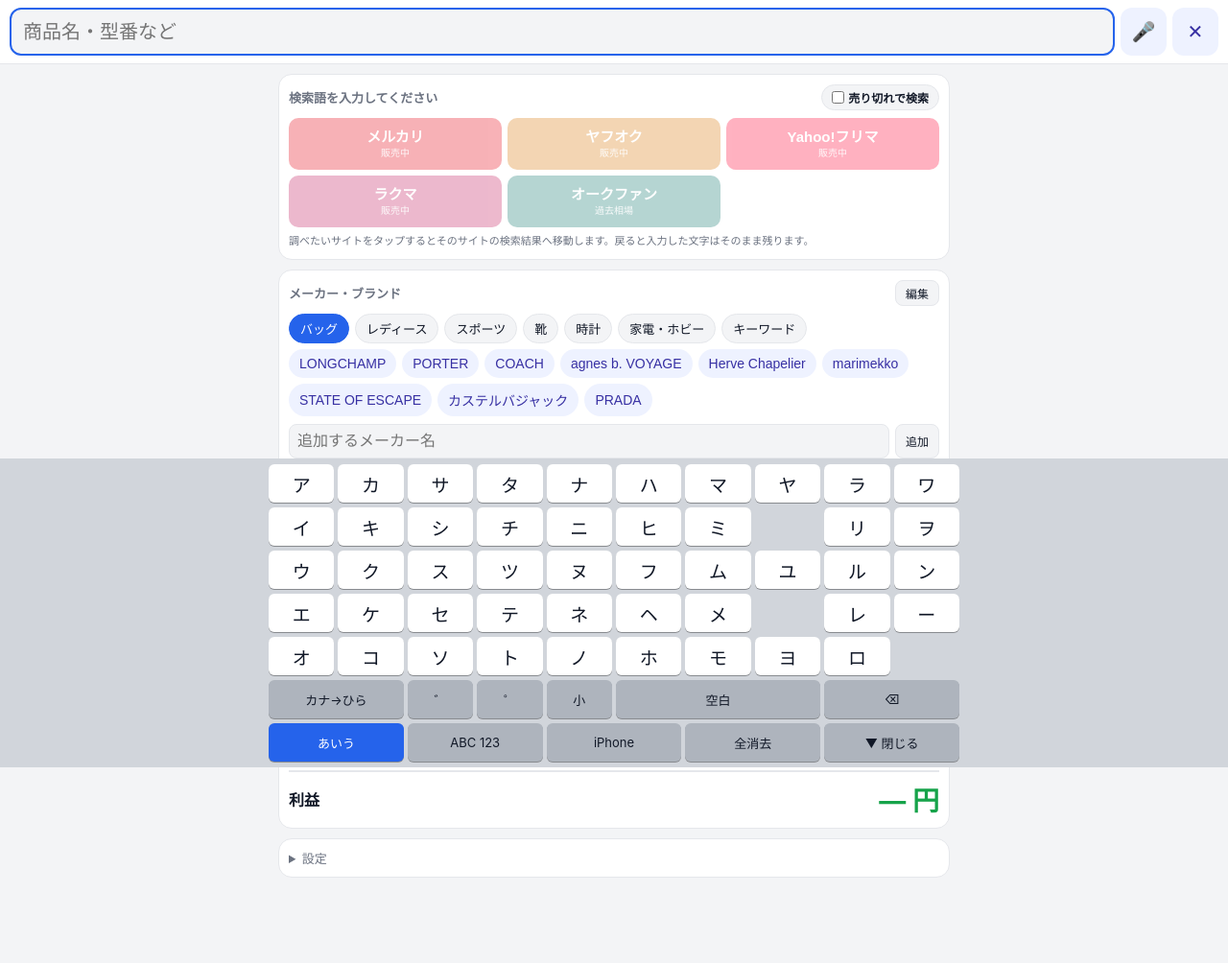
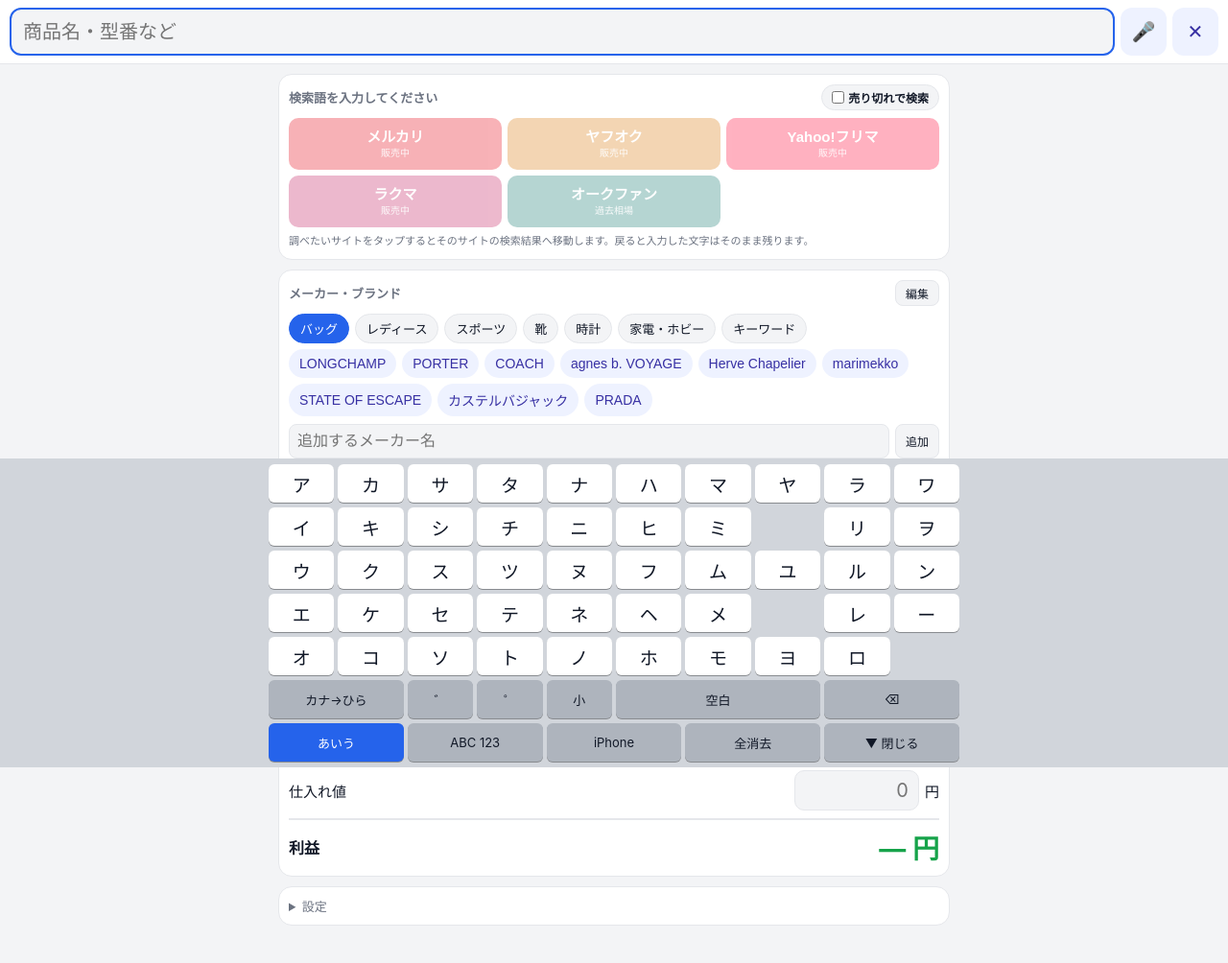
Before and after one commit to ymori3papa-alt/sedori-multi-search, a plain HTML site: page index.html in a window 1280 px wide. Shown: the top 1004 px of the page at 96% size. Drawn offline with Linux system fonts and the light colour scheme.

Commit message:
利益計算に仕入れ値と利益率を追加
Co-Authored-By: Claude Opus 5.5 <noreply@anthropic.com>

```diff
--- a/index.html
+++ b/index.html
@@ -96,6 +96,8 @@
     padding-top:8px; font-size:16px; font-weight:700; }
   #cProfit { font-size:28px; color:#16a34a; }
   #cProfit.neg { color:var(--danger); }
+  .profitRow > span { text-align:right; }
+  #cRatio { display:block; font-size:12px; font-weight:400; color:var(--sub); }
 
   /* ---- 画面キーボード ---- */
   .kb { position:fixed; left:0; right:0; bottom:0; z-index:20; background:var(--kbbg);
@@ -155,7 +157,8 @@
       <label>販売価格<span><input id="cSell" inputmode="numeric" placeholder="0"> 円</span></label>
       <label>手数料<span><input id="cRate" inputmode="decimal" class="short"> % <b id="cFee" class="minus">−0 円</b></span></label>
       <label>送料<span><input id="cShip" inputmode="numeric"> 円</span></label>
-      <div class="profitRow">利益 <output id="cProfit">0 円</output></div>
+      <label>仕入れ値<span><input id="cBuy" inputmode="numeric" placeholder="0"> 円</span></label>
+      <div class="profitRow">利益 <span><output id="cProfit">0 円</output><small id="cRatio"></small></span></div>
     </div>
   </section>
 
@@ -542,9 +545,9 @@ function renderHistory() {
 $('clearHist').onclick = () => { history = []; store.set('history', history); renderHistory(); };
 
 // ================= 利益計算 =================
-// 利益 = 販売価格 − 手数料(販売価格×率、1円未満切り捨て) − 送料
+// 利益 = 販売価格 − 手数料(販売価格×率、1円未満切り捨て) − 送料 − 仕入れ値
 const CALC_DEFAULT = { rate: '10', ship: '1000' };
-const calcIn = { sell: $('cSell'), rate: $('cRate'), ship: $('cShip') };
+const calcIn = { sell: $('cSell'), rate: $('cRate'), ship: $('cShip'), buy: $('cBuy') };
 const calcSaved = store.get('calc', { sell: '', ...CALC_DEFAULT });
 Object.keys(calcIn).forEach(k => { calcIn[k].value = calcSaved[k] ?? CALC_DEFAULT[k] ?? ''; });
 const num = el => {
@@ -554,8 +557,11 @@ const num = el => {
 const yen = n => n.toLocaleString('ja-JP') + ' 円';
 function calc() {
   const sell = num(calcIn.sell), fee = Math.floor(sell * num(calcIn.rate) / 100), ship = num(calcIn.ship);
-  const profit = sell - fee - ship;
+  const buy = num(calcIn.buy);
+  const profit = sell - fee - ship - buy;
   $('cFee').textContent = '−' + yen(fee);
+  // 利益率 = 利益 ÷ 仕入れ値（仕入れ値が入っているときだけ表示）
+  $('cRatio').textContent = sell && buy ? `利益率 ${Math.round(profit / buy * 100)}%（仕入れ値に対して）` : '';
   $('cProfit').textContent = sell ? yen(profit) : '— 円'; // 販売価格が未入力の間は計算しない
   $('cProfit').classList.toggle('neg', !!sell && profit < 0);
   store.set('calc', Object.fromEntries(Object.entries(calcIn).map(([k, el]) => [k, el.value])));
```
